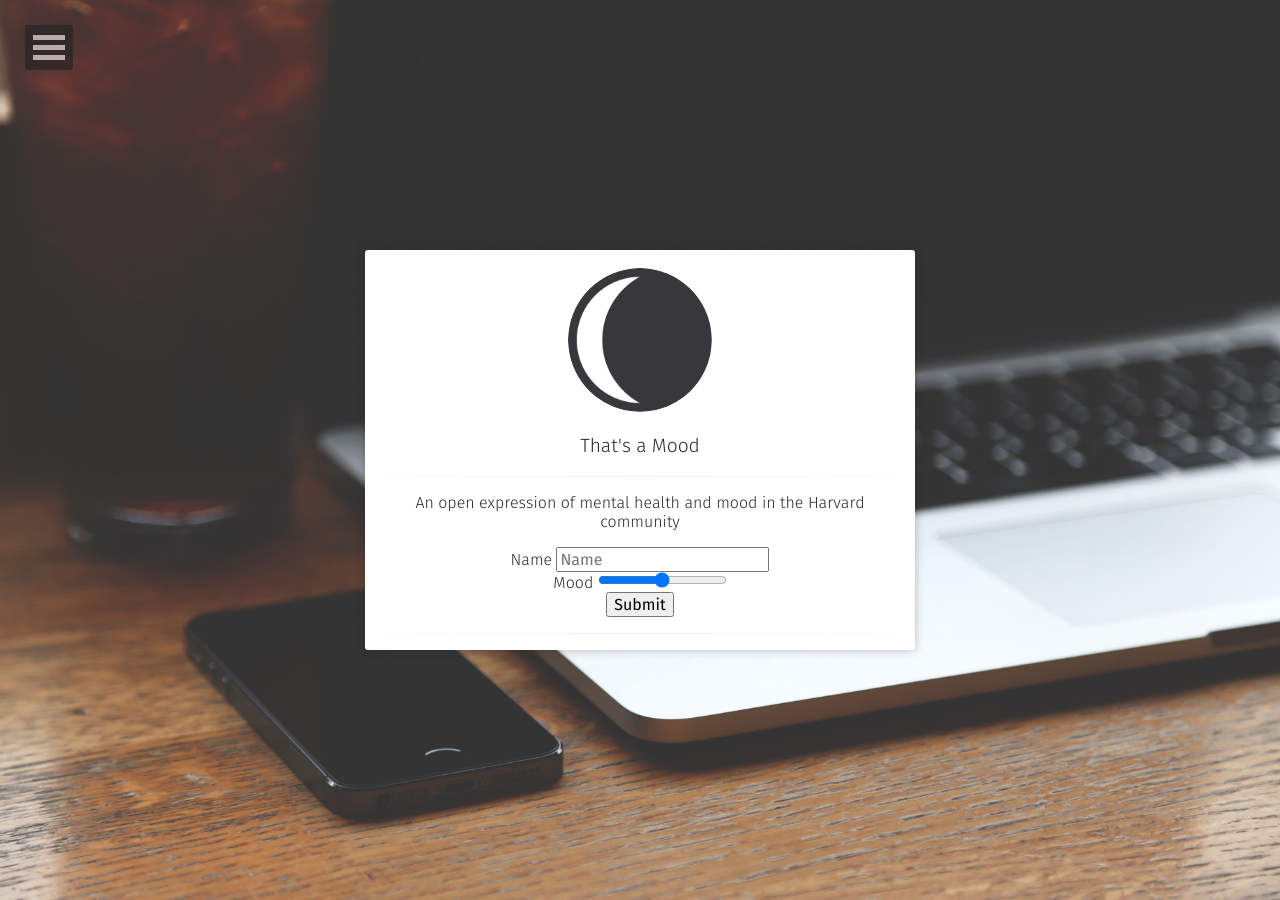
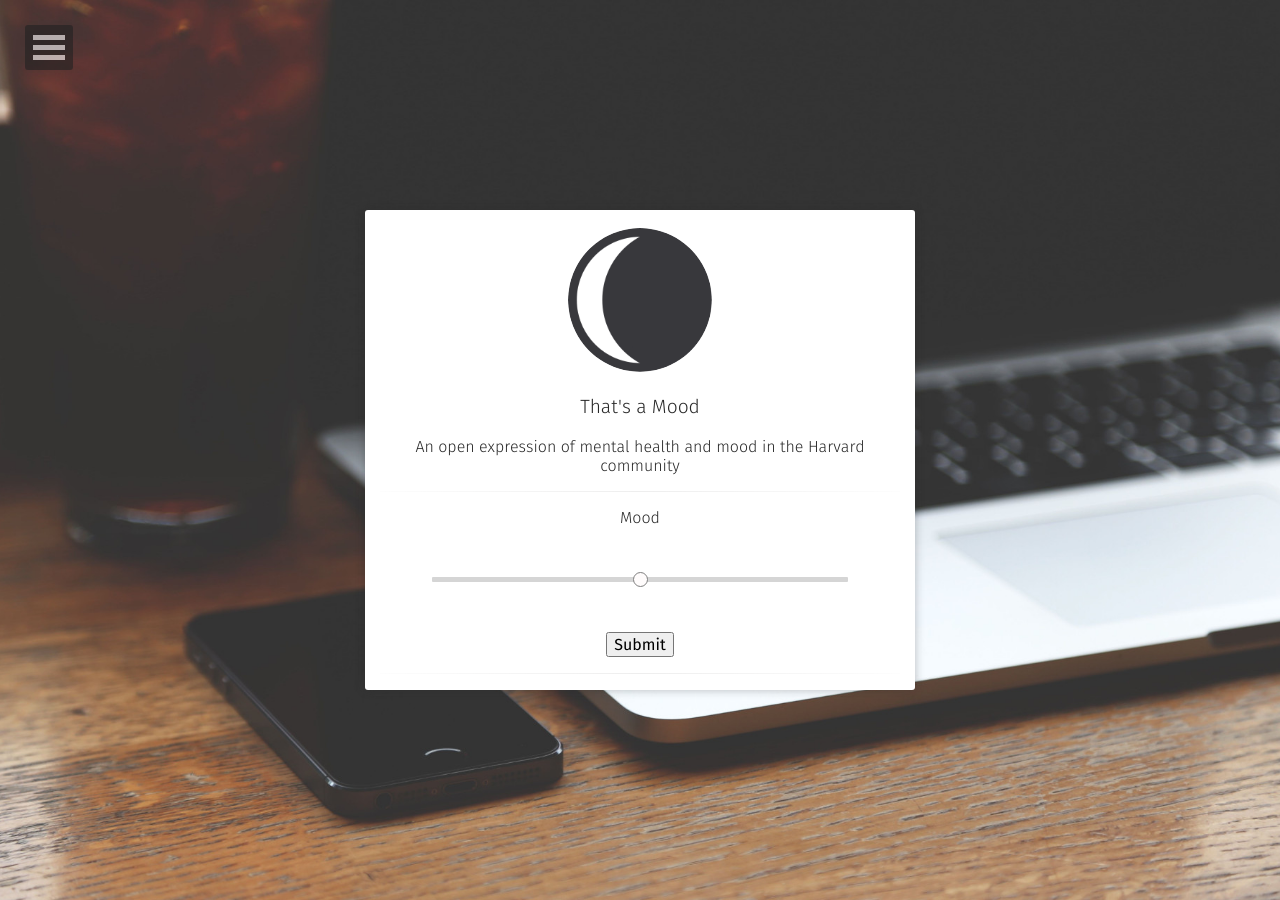
Before and after one commit to annawang7/cs50-final-proj, a Jekyll site: the page built from index.md, in a window 1280 px wide. Built offline with Jekyll 4.4.1, drawn with Linux system fonts in a browser that asks for light colours; some web fonts are replaced; comment, search, counter and statistics services are not loaded.

Commit message:
Update homepage slider

```diff
--- a/_layouts/home.html
+++ b/_layouts/home.html
@@ -23,19 +23,16 @@ layout: compress
                             <p style="font-size:1.2rem;font-weight:300">{{ site.title }}</p>
 			            </a>
                     </h3>
-                    <hr class="hr-line">
                     <h3 class="title">
                         <a href="{{ site.url }}">
                         	<p style="font-size:1rem;font-weight:300">{{ site.bio }}</p>
 			            </a>
                     </h3>
+                    <hr class="hr-line">
                     <form id="test-form">
-                        <div>
-                            <label style="font-size:1rem;font-weight:300">Name</label>
-                            <input type="text" name="id" placeholder="Name">
-                        </div>
                         <div class="mood">
                             <label style="font-size:1rem;font-weight:300">Mood</label>
+                            <br>
                             <input type="range" name="mood_value" min="0" max="255" value="128">
                         </div>
                         <div>
--- a/_sass/site.scss
+++ b/_sass/site.scss
@@ -193,3 +193,29 @@ header .entry-meta {
         background-position: center center;
     }
 }
+input[type=range] {
+  -webkit-appearance: none;
+  width: 80%;
+  margin: 50px 0px 50px 0px;
+}
+input[type=range]:focus {
+  outline: none;
+}
+input[type=range]::-webkit-slider-runnable-track {
+  height: 5px;
+  cursor: pointer;
+  animate: 0.2s;
+  background: #d5d5d5;
+  border-radius: 1px;
+}
+input[type=range]::-webkit-slider-thumb {
+  height: 15px;
+  width: 15px;
+  border-radius: 15px;
+  border: 1px solid gray;
+  background: #fffcfc;
+
+  cursor: pointer;
+  -webkit-appearance: none;
+  margin-top: -4.5px;
+}
```
Also changed, not shown: 3 other files.
